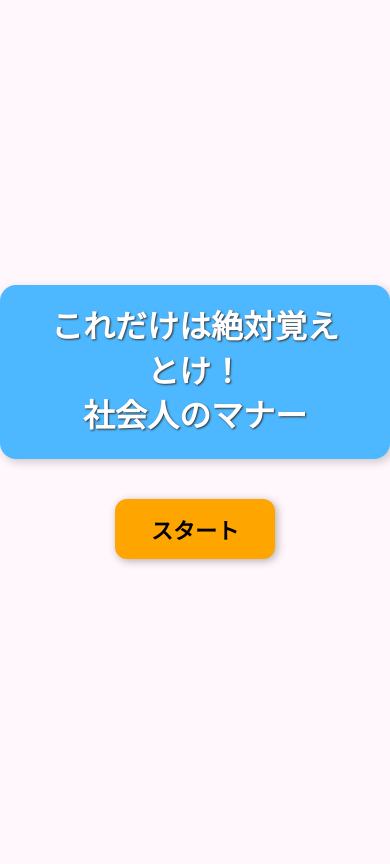
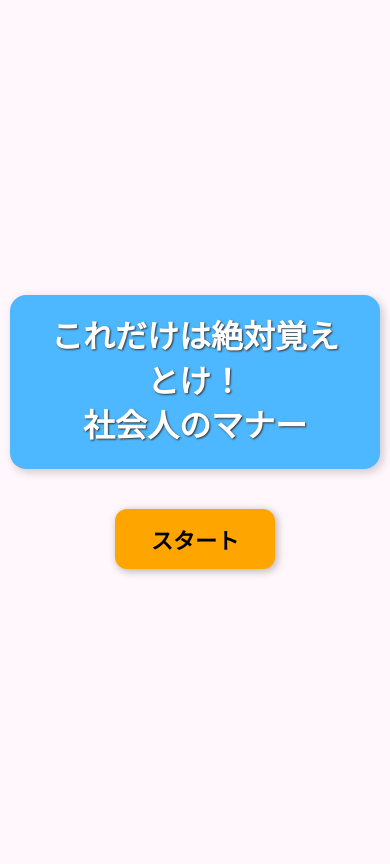
Before and after one commit to Tokashiki-11/StuLab2-project, a Flask app: page / in a window 390 px wide. Before the commit the page ends 565 px from the top, so only its background shows below. Run offline with Flask 3, Linux system fonts and the light colour scheme.

Commit message:
responsive design

```diff
--- a/static/style.css
+++ b/static/style.css
@@ -391,3 +391,12 @@ button:hover {
 .preformatted {
     white-space: pre-wrap;
 }
+
+/* レスポンシブデザイン */
+@media screen and (max-width: 600px) {
+  /* 画面全体の余白とフォント調整 */
+  body {
+    font-size: 16px;
+    padding: 10px;
+  }
+}
```
